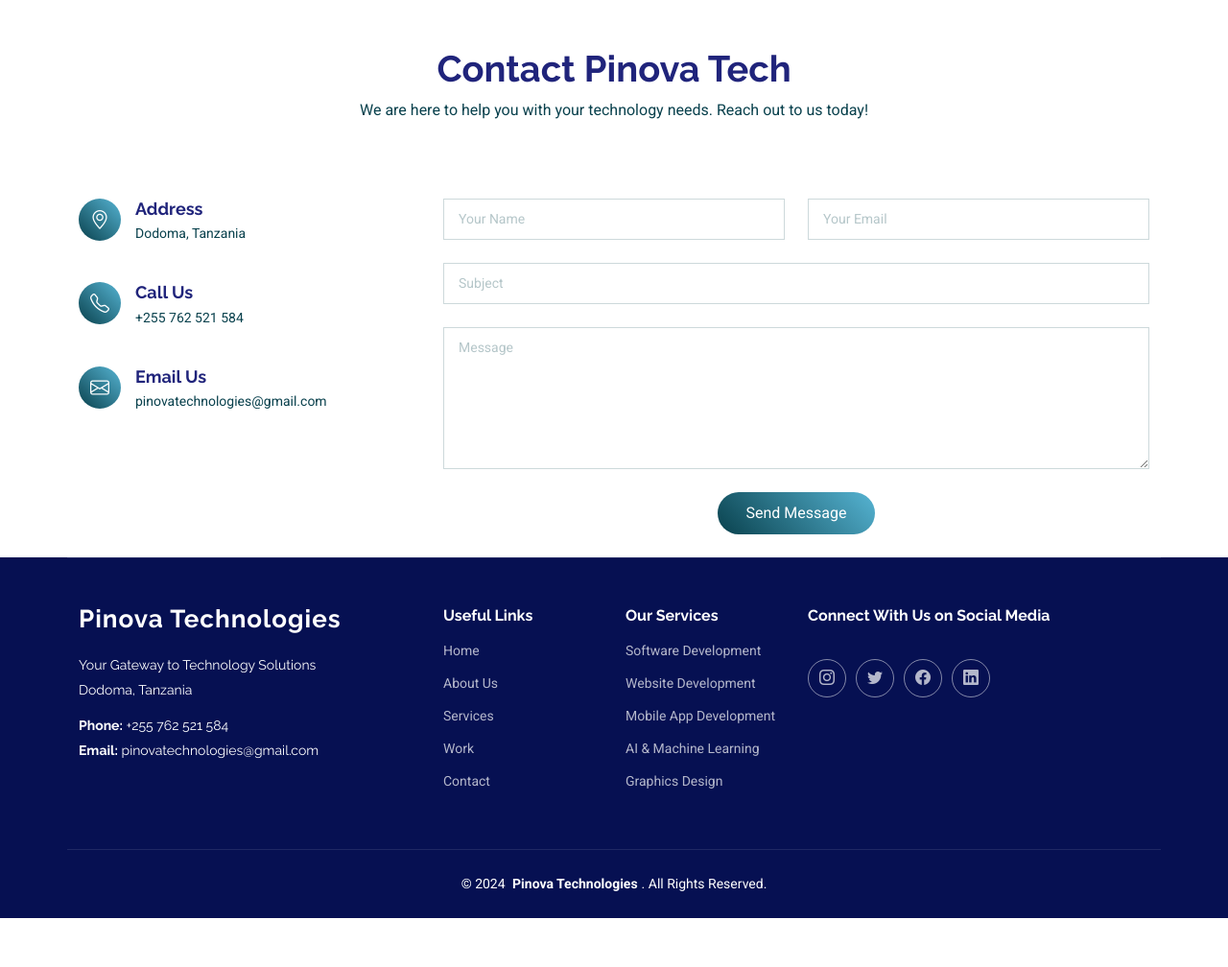
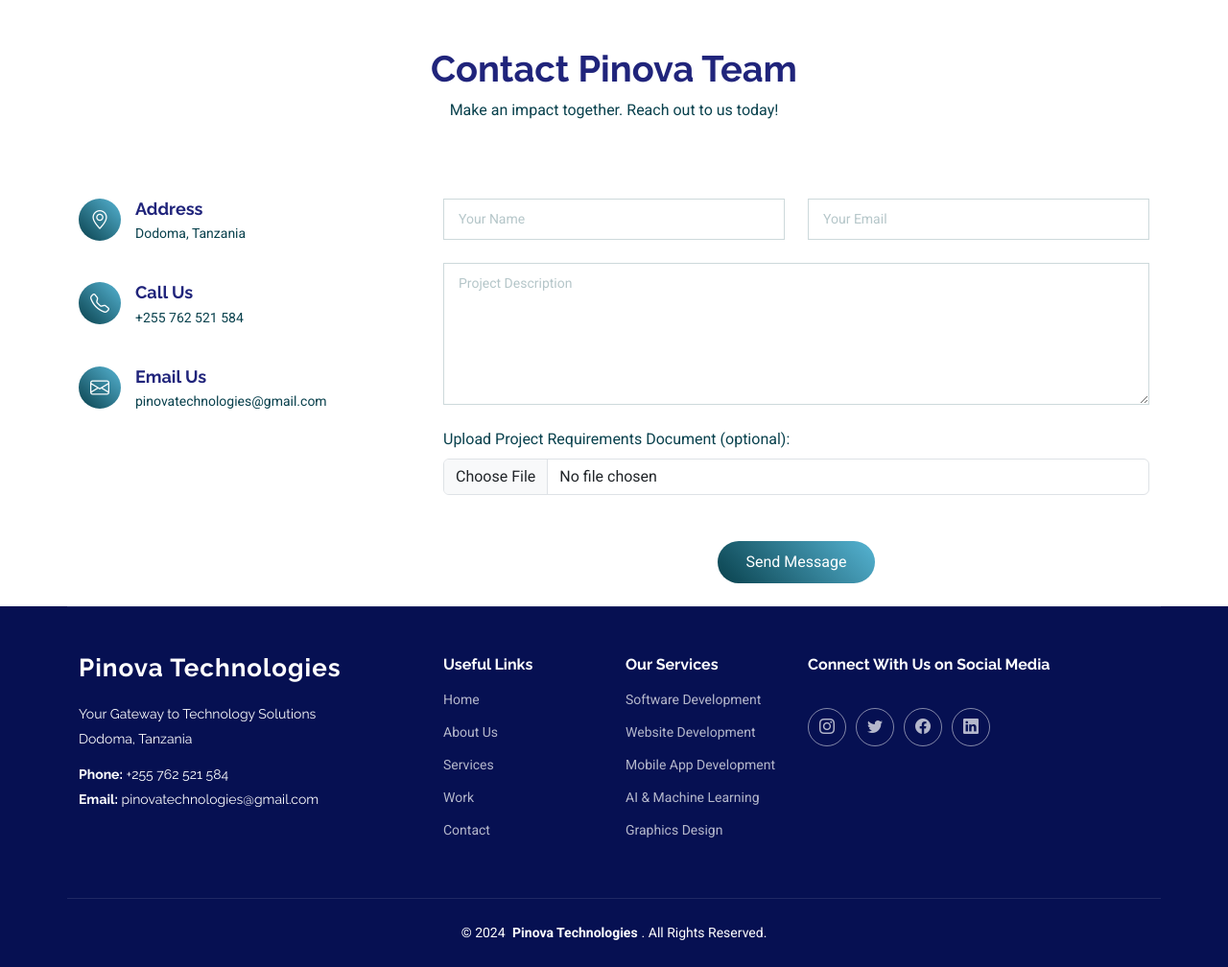
Before and after one commit to fredrickmugish/pinova, a Django app: page /contact/ in a window 1280 px wide. Shown: the part 112-1120 px from the top of the page at 96% size. Before the commit the page ends 1069 px from the top, so only its background shows below. Run offline with Django 5.2, Linux system fonts and the light colour scheme; some libraries are stand-ins or nearby versions.

Commit message:
first commit

```diff
--- a/website/templates/base.html
+++ b/website/templates/base.html
@@ -13,6 +13,7 @@
   <link href="{% static "img/logo1.png" %}" rel="apple-touch-icon">
 
   <!-- Fonts -->
+  <script src="https://code.jquery.com/jquery-3.6.0.min.js"></script> <!-- Add jQuery -->
   <link href="https://fonts.googleapis.com" rel="preconnect">
   <link href="https://fonts.gstatic.com" rel="preconnect" crossorigin>
   <link href="https://fonts.googleapis.com/css2?family=Roboto:ital,wght@0,100;0,300;0,400;0,500;0,700;0,900;1,100;1,300;1,400;1,500;1,700;1,900&family=Poppins:ital,wght@0,100;0,200;0,300;0,400;0,500;0,600;0,700;0,800;0,900;1,100;1,200;1,300;1,400;1,500;1,600;1,700;1,800;1,900&family=Raleway:ital,wght@0,100;0,200;0,300;0,400;0,500;0,600;0,700;0,800;0,900;1,100;1,200;1,300;1,400;1,500;1,600;1,700;1,800;1,900&display=swap" rel="stylesheet">
@@ -137,6 +138,7 @@
   <script src="{% static "vendor/swiper/swiper-bundle.min.js" %}"></script>
 
   <!-- Main JS File -->
+  <script src="https://code.jquery.com/jquery-3.6.0.min.js"></script> <!-- Add jQuery -->
   <script src="https://cdn.jsdelivr.net/npm/purecounterjs@2.0.0/dist/purecounter_vanilla.js"></script>
 <script>
   new PureCounter();
--- a/website/templates/contact.html
+++ b/website/templates/contact.html
@@ -6,8 +6,8 @@
           <div class="container">
             <div class="row d-flex justify-content-center text-center">
               <div class="col-lg-8">
-                <h1>Contact Pinova Tech</h1>
-                <p class="mb-0" >We are here to help you with your technology needs. Reach out to us today!</p>
+                <h1>Contact Pinova Team</h1>
+                <p class="mb-0" >Make an impact together. Reach out to us today!</p>
               </div>
             </div>
           </div>
@@ -51,40 +51,127 @@
           </div>
 
           <div class="col-lg-8">
-            <form action="forms/contact.php" method="post" class="php-email-form" data-aos="fade-up" data-aos-delay="200">
+            <form id="contact-form" action="{% url 'contact_data' %}" method="post" class="php-email-form" enctype="multipart/form-data" data-aos="fade-up" data-aos-delay="200">
+                {% csrf_token %}
                 <div class="row gy-4">
 
                     <div class="col-md-6">
-                  <input type="text" name="name" class="form-control" placeholder="Your Name" required="">
+                        <input type="text" name="name" class="form-control" placeholder="Your Name" required>
                     </div>
 
-                <div class="col-md-6 ">
-                  <input type="email" class="form-control" name="email" placeholder="Your Email" required="">
+                    <div class="col-md-6">
+                        <input type="email" class="form-control" name="email" placeholder="Your Email" required>
                     </div>
 
                     <div class="col-md-12">
-                  <input type="text" class="form-control" name="subject" placeholder="Subject" required="">
+                        <textarea class="form-control" name="description" rows="6" placeholder="Project Description" required></textarea>
                     </div>
 
                     <div class="col-md-12">
-                  <textarea class="form-control" name="message" rows="6" placeholder="Message" required=""></textarea>
+                        <label for="requirements-doc" class="form-label">Upload Project Requirements Document (optional):</label>
+                        <input type="file" name="requirements_doc" id="requirements-doc" class="form-control">
                     </div>
 
+                    <div id="response-message"></div>
+
                     <div class="col-md-12 text-center">
-                  <div class="loading">Loading</div>
-                  <div class="error-message"></div>
-                  <div class="sent-message">Your message has been sent. Thank you!</div>
+                        <div class="loading" style="display: none;">Loading...</div>
 
                         <button type="submit" style="background: linear-gradient(45deg, #09414d, #56b4d3)">Send Message</button>
                     </div>
 
                 </div>
             </form>
-          </div><!-- End Contact Form -->
+        </div>
 
         </div>
 
       </div>
     </section>
     <br>
+    <script>
+      $(document).ready(function() {
+          $('#contact-form').submit(function(e) {
+              e.preventDefault();  // Prevent the form from reloading the page
+
+              // Get the form data
+              var formData = new FormData(this);
+              var $submitBtn = $('#submit-btn');
+
+              // Show the loading message only if it's not already submitted
+              if ($('.sent-message').is(':hidden')) {
+                  $('.loading').show();  // Show loading spinner
+                  $('.sent-message').hide();  // Hide sent message initially
+              }
+
+              // Disable the submit button to prevent multiple submissions
+              $submitBtn.prop('disabled', true);
+
+              $.ajax({
+                  url: "{% url 'contact_data' %}",  // URL where the form data will be sent
+                  type: 'POST',
+                  data: formData,
+                  processData: false,  // Do not process the data
+                  contentType: false,  // Do not set content type
+                  success: function(response) {
+                      // Hide loading message after the response
+                      $('.loading').hide();
+
+                      // Enable the submit button after submission
+                      $submitBtn.prop('disabled', false);
+
+                      // Clear the response message area
+                      $('#response-message').empty();
+
+                      // Check if the response status is 'success' and display the success message
+                      if (response.status === 'success') {
+                          // Show success message
+                          $('.sent-message').show();
+
+                          // Optionally reset the form after success
+                          $('#contact-form')[0].reset();
+
+                          // Display success message in the response div
+                          $('#response-message').html(`
+                              <div class="alert alert-success alert-dismissible fade show" role="alert">
+                                  ${response.message}
+                                  <button type="button" class="btn-close" data-bs-dismiss="alert" aria-label="Close"></button>
+                              </div>
+                          `);
+                      } else {
+                          // Handle error scenario
+                          $('#response-message').html(`
+                              <div class="alert alert-danger alert-dismissible fade show" role="alert">
+                                  ${response.message}
+                                  <button type="button" class="btn-close" data-bs-dismiss="alert" aria-label="Close"></button>
+                              </div>
+                          `);
+                      }
+                  },
+                  error: function(xhr, status, error) {
+                      // Hide loading message after the error
+                      $('.loading').hide();
+
+                      // Enable the submit button again in case of an error
+                      $submitBtn.prop('disabled', false);
+
+                      // If an error occurs in the AJAX call, handle it here
+                      var errorMessage = xhr.responseJSON ? xhr.responseJSON.message : 'Failed to send the message. Please try again.';
+
+                      // Display the error message
+                      $('#response-message').html(`
+                          <div class="alert alert-danger alert-dismissible fade show" role="alert">
+                              ${errorMessage}
+                              <button type="button" class="btn-close" data-bs-dismiss="alert" aria-label="Close"></button>
+                          </div>
+                      `);
+                  }
+              });
+          });
+      });
+    </script>
+
+
+
+
     {% endblock content %}
--- a/website/urls.py
+++ b/website/urls.py
@@ -10,6 +10,7 @@
     path('services/', views.services_page, name="services"),
     path('work/', views.work_page, name="work"),
     path('contact/', views.contact_page, name="contact"),
+    path('contact_data/', views.contact_data, name="contact_data"),
 
 ]
 
--- a/website/views.py
+++ b/website/views.py
@@ -1,5 +1,8 @@
 from django.shortcuts import render
-
+from django.core.mail import EmailMessage
+from django.conf import settings
+from django.http import JsonResponse
+import os
 
 # Create your views here.
 def home(request):
@@ -12,3 +15,51 @@
     return render(request, 'work.html')
 def contact_page(request):
     return render(request, 'contact.html')
+
+def contact_data(request):
+    if request.method == "POST":
+        # Retrieve form data
+        name = request.POST.get("name")
+        email = request.POST.get("email")
+        description = request.POST.get("description")
+        requirements_doc = request.FILES.get("requirements_doc")
+
+        # Save the uploaded file if it exists
+        file_path = None
+        if requirements_doc:
+            file_path = os.path.join(settings.MEDIA_ROOT, requirements_doc.name)
+            with open(file_path, "wb+") as destination:
+                for chunk in requirements_doc.chunks():
+                    destination.write(chunk)
+
+        # Prepare the email
+        subject = f"New Contact Submission from {name}"
+        message = f"Name: {name}\nEmail: {email}\n\nDescription:\n{description}"
+        email_message = EmailMessage(
+            subject=subject,
+            body=message,
+            from_email=settings.DEFAULT_FROM_EMAIL,
+            to=['fredrickgotfried@gmail.com'],  # Replace with your recipient email
+        )
+
+        # Attach file if uploaded
+        if file_path:
+            email_message.attach_file(file_path)
+
+        # Attempt to send the email
+        try:
+            email_message.send()
+            return JsonResponse({
+                'status': 'success',
+                'message': 'Your message has been sent successfully! We will get back to you soon.'
+            })
+        except Exception as e:
+            return JsonResponse({
+                'status': 'error',
+                'message': f'Failed to send email: {e}'
+            }, status=500)
+
+    return JsonResponse({
+        'status': 'error',
+        'message': 'Invalid request method.'
+    }, status=400)
```
Also changed, not shown: Pinova/settings.py (+18 -0 lines), media/fg.jpeg (added), 3 other files. Lines whose indentation alone changed are shown as unchanged.
